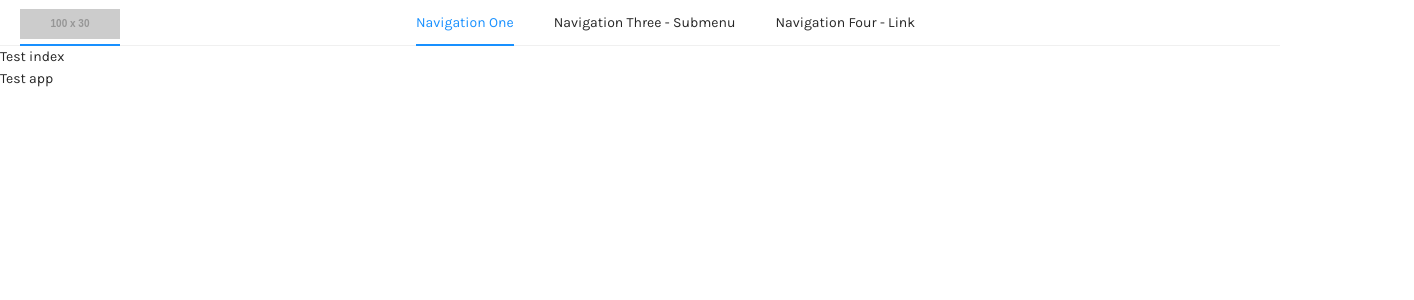
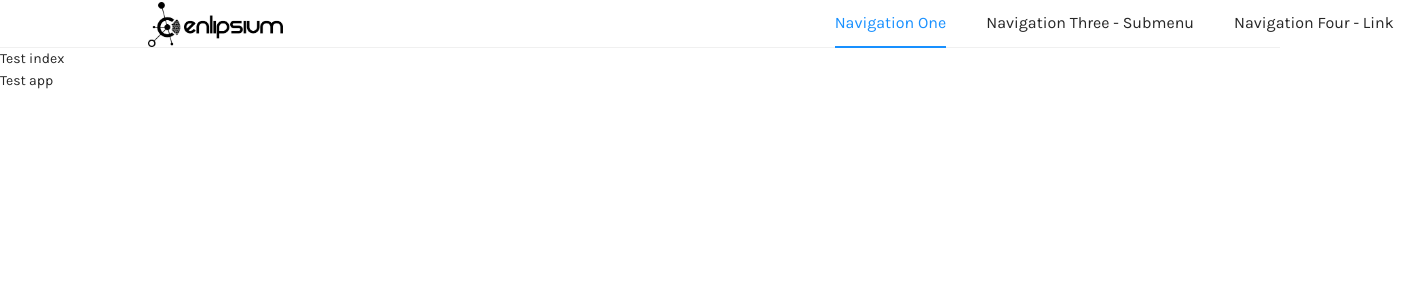
Before and after one commit to wickker/enlipsium, a Next.js app: page / in a window 1280 px wide. Shown: the top 300 px of the page, 1414 px wide, since content can reach past the window. Built offline with nearby package versions, Linux system fonts and the light colour scheme; what aws-amplify would draw is missing.

Commit message:
Width changing works on header

```diff
--- a/components/navigation/header/Header.js
+++ b/components/navigation/header/Header.js
@@ -1,11 +1,14 @@
 import React, { useState, useEffect } from 'react';
 import { Menu } from 'antd';
-import {} from './styles';
+import { Logo } from './styles';
 import { get } from 'lodash';
+import { useRouter } from 'next/router';
+import { ROUTES_KEYS } from '../../../utils/constants';
 
 const { SubMenu } = Menu;
 
 const Header = () => {
+  const router = useRouter();
   const getInitialWindowWidth = () => {
     if (typeof window !== 'undefined') {
       return window.innerWidth;
@@ -22,24 +25,47 @@ const Header = () => {
   const updateWindowWidth = () => {
     if (typeof window !== 'undefined') {
       setWindowWidth(window.innerWidth);
-      console.log('updating window width');
+      console.log('windowWidth : ', window.innerWidth); // remove this later
     }
   };
 
   const handleClick = (e) => {
     setCurrentKey(get(e, 'key'));
+    router.push(get(e, 'key'));
+  };
+
+  const calculateLogoMargins = (width, side) => {
+    if (!width) {
+      return 0;
+    }
+    if (width > 1200 && side === 'right') {
+      return width * 0.4;
+    }
+    if (width > 1200 && side === 'left') {
+      return width * 0.1;
+    }
+    if (side === 'right') {
+      return width * 0.2;
+    }
+    return 0;
   };
 
   return (
-    <Menu onClick={handleClick} selectedKeys={[currentKey]} mode='horizontal'>
+    <Menu
+      onClick={handleClick}
+      selectedKeys={[currentKey]}
+      mode='horizontal'
+      style={{ 'font-size': '16px' }}
+    >
       <Menu.Item
-        key='test'
+        key={`${ROUTES_KEYS.HOME}`}
         style={{
           'border-bottom': 'none',
-          'margin-right': `${windowWidth * 0.2}px`,
+          'margin-right': `${calculateLogoMargins(windowWidth, 'right')}px`,
+          'margin-left': `${calculateLogoMargins(windowWidth, 'left')}px`,
         }}
       >
-        <img src='https://via.placeholder.com/100x30' />
+        <Logo src='enlipsium-logo.jpg' alt='Enlipsium' />
       </Menu.Item>
       <Menu.Item key='mail'>Navigation One</Menu.Item>
       <SubMenu key='SubMenu' title='Navigation Three - Submenu'>
--- a/components/navigation/header/Styles.js
+++ b/components/navigation/header/Styles.js
@@ -1 +1,12 @@
 import styled from 'styled-components';
+
+export const Logo = styled.img`
+   {
+    height: 45px;
+    margin: 1px 0;
+    &:hover {
+      height: 47px;
+    }
+    transition: height 0.5s;
+  }
+`;
--- a/utils/constants.js
+++ b/utils/constants.js
@@ -6,3 +6,7 @@ export const lightGray = "#848689"
 export const lightestGray = "#F6F6F6";
 export const marine = "#3AAFA9";
 export const border = "#f0f0f0";
+
+export const ROUTES_KEYS = {
+    'HOME': '/',
+  }
```
Also changed, not shown: public/enlipsium-logo-marine.jpg (deleted), 1 other file (tests, documents, lock files or other folders).
